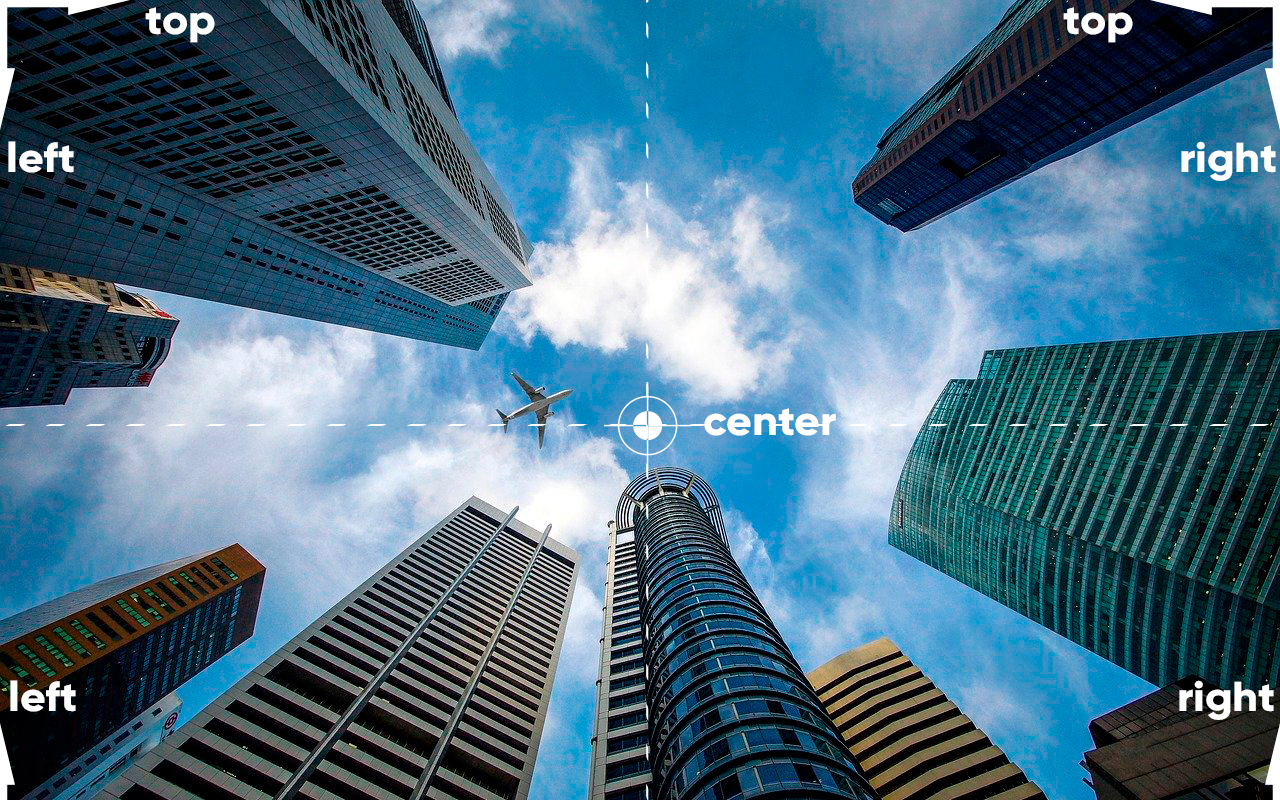
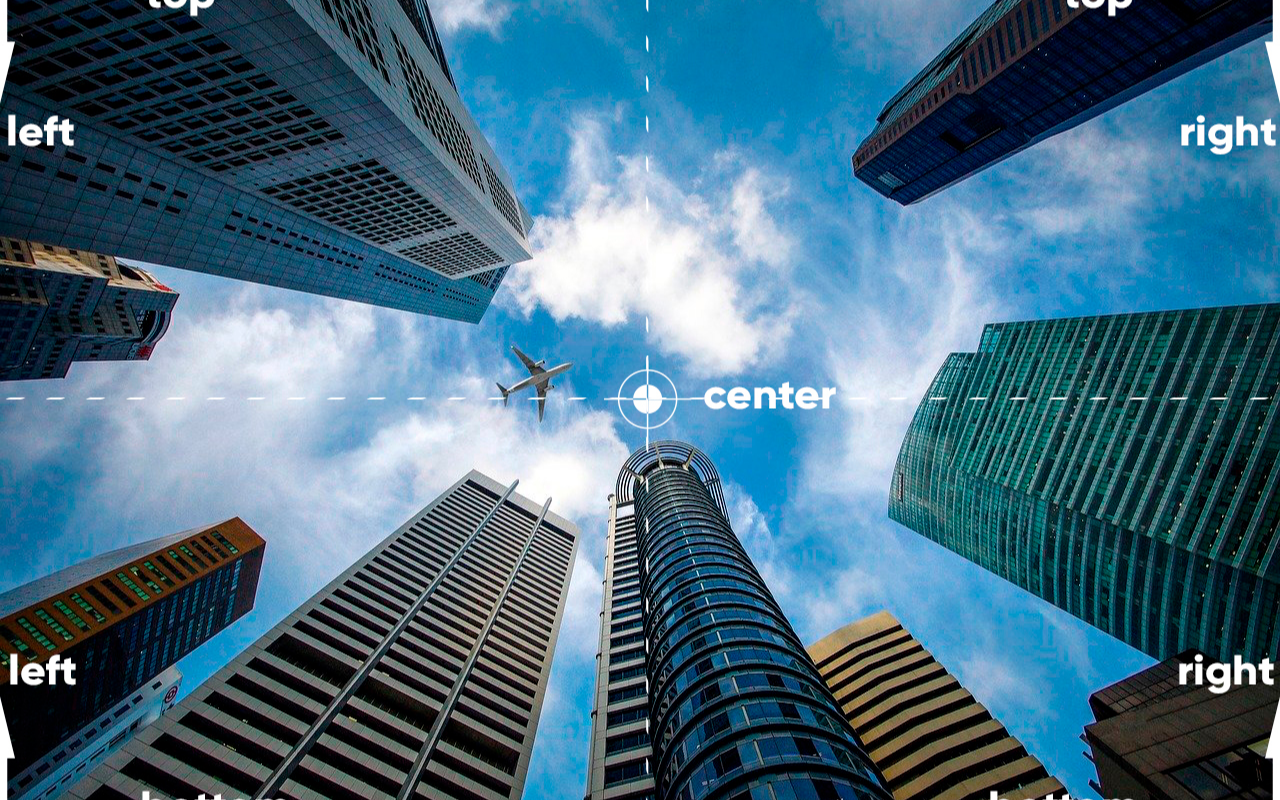
Before and after one commit to NathaliaCout/html-css, a plain HTML site: page exercicios/ex022/fundo005.html in a window 1280 px wide. Drawn offline with Linux system fonts and the light colour scheme.

Commit message:
Update fundo005.html

```diff
--- a/exercicios/ex022/fundo005.html
+++ b/exercicios/ex022/fundo005.html
@@ -6,7 +6,9 @@
     <title>Posicionamento</title>
     <style>
         body{
+            height: 98vh;
             background-image: url('imagens/wallpaper003.jpg');
+            background-position: center center;
         }
     </style>
 </head>
```
